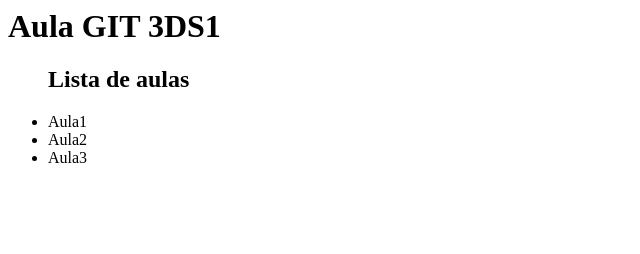
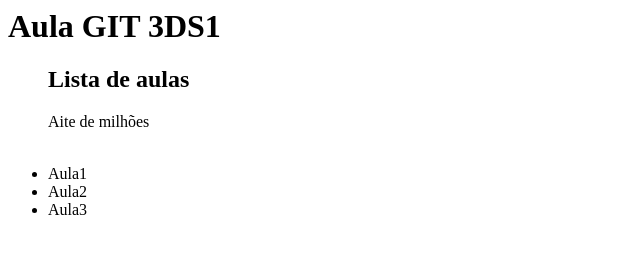
Before and after one commit to PabloCRT/aula-3-DS1, a plain HTML site: page index.html in a window 1280 px wide. Shown: the whole page, without its empty margins (0-640 px from the left). Drawn offline with Linux system fonts and the light colour scheme.

Commit message:
nova alteracao

```diff
--- a/index.html
+++ b/index.html
@@ -9,6 +9,8 @@
     <h1>Aula GIT 3DS1</h1>
     <ul>
         <h2>Lista de aulas</h2>
+        <p>Aite de milhões</p>
+        <br>
         <li>Aula1</li>
         <li>Aula2</li>
         <li>Aula3</li>
```
